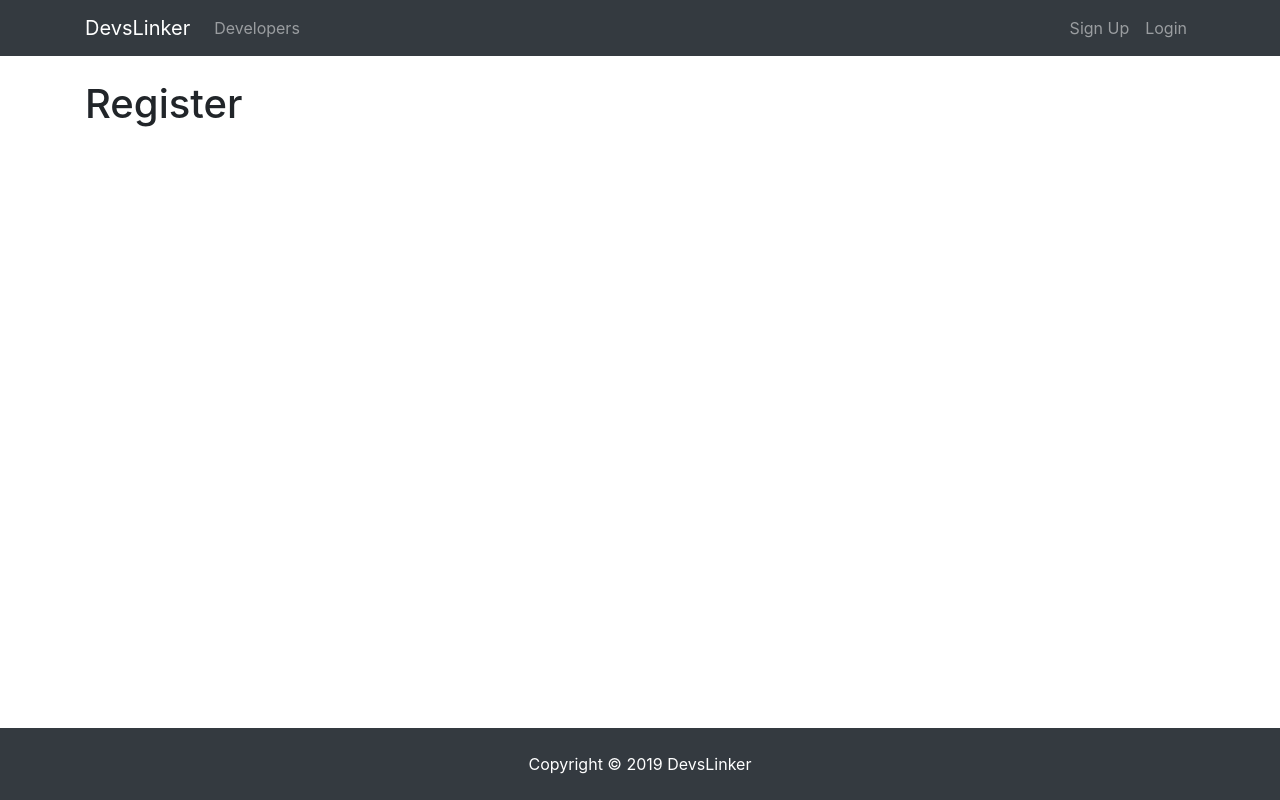
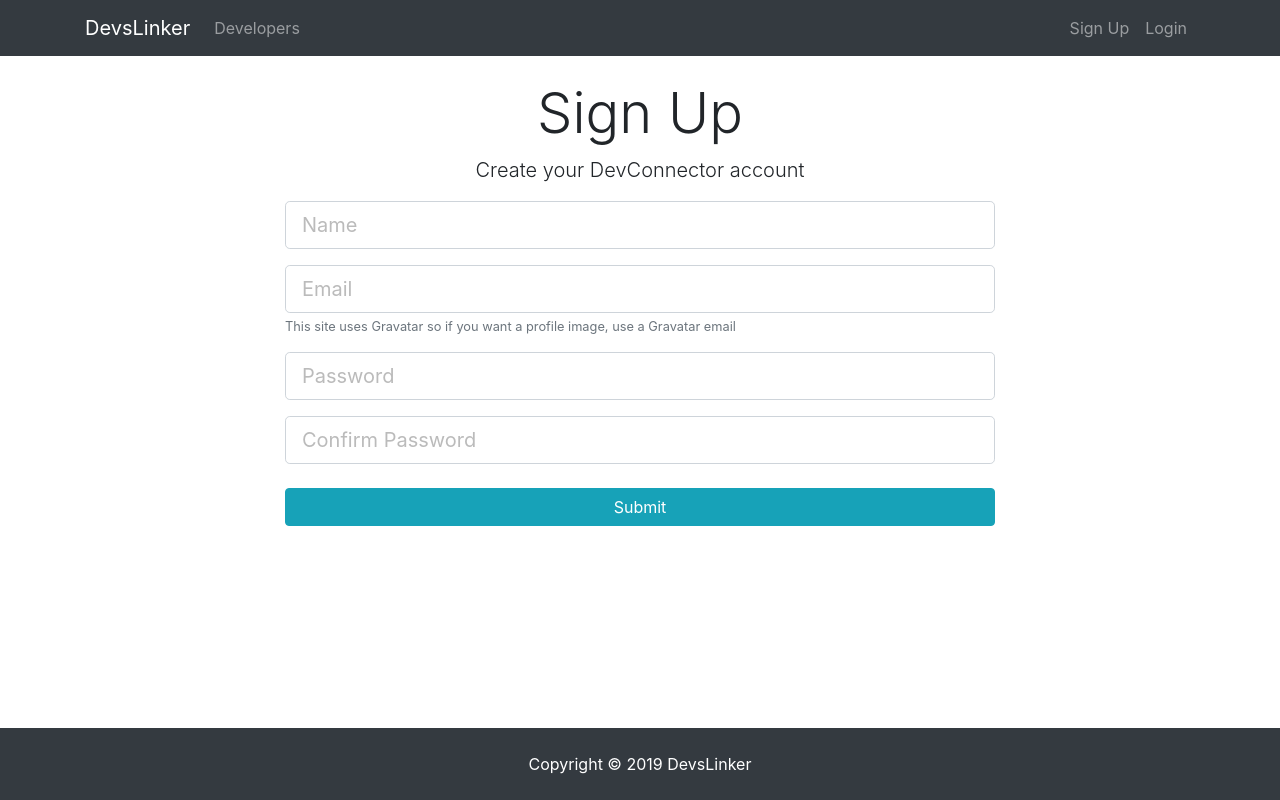
Before and after one commit to Albertoatx/devslinker-mern, a React (Create React App) app in the folder client/: page /register in a window 1280 px wide. Built offline with nearby package versions, Linux system fonts and the light colour scheme.

Commit message:
Create the Register form with state

```diff
--- a/client/src/components/auth/Register.js
+++ b/client/src/components/auth/Register.js
@@ -1,10 +1,107 @@
 import React, { Component } from 'react';
 
 class Register extends Component {
+
+  /* we don't need a constructor to bind 'this' cause we use arrow functions
+  constructor() {
+    super();
+    this.state = {
+      name: '',
+      email: '',
+      password: '',
+      password2: '',
+      errors: {}
+    };
+  } */
+
+  state = {
+    name: '',
+    email: '',
+    password: '',
+    password2: '',
+    errors: {}
+  };
+
+  // Put whatever is typed in our input fields in our component 'state'
+  onChange = e => {
+    this.setState({ [e.target.name]: e.target.value });
+  }
+
+  // When we click on Submit button
+  onSubmit = e => {
+    e.preventDefault();
+
+    const newUser = {
+      name: this.state.name,
+      email: this.state.email,
+      password: this.state.password,
+      password2: this.state.password2
+    };
+
+    console.log(newUser);
+  }
+
+  // render
   render() {
+
     return (
-      <div>
-        <h1>Register</h1>
+      <div className="register">
+        <div className="container">
+          <div className="row">
+            <div className="col-md-8 m-auto">
+              <h1 className="display-4 text-center">Sign Up</h1>
+              <p className="lead text-center">
+                Create your DevConnector account
+             </p>
+
+              <form onSubmit={this.onSubmit}>
+
+                <div className="form-group">
+                  <input
+                    className="form-control form-control-lg"
+                    placeholder="Name"
+                    name="name"
+                    type="text"
+                    value={this.state.name}
+                    onChange={this.onChange}
+                  />
+                </div>
+                <div className="form-group">
+                  <input
+                    className="form-control form-control-lg"
+                    placeholder="Email"
+                    name="email"
+                    type="email"
+                    value={this.state.email}
+                    onChange={this.onChange}
+                  />
+                  <small className="form-text text-muted">This site uses Gravatar so if you want a profile image, use a Gravatar email</small>
+                </div>
+                <div className="form-group">
+                  <input
+                    className="form-control form-control-lg"
+                    placeholder="Password"
+                    name="password"
+                    type="password"
+                    value={this.state.password}
+                    onChange={this.onChange}
+                  />
+                </div>
+                <div className="form-group">
+                  <input
+                    className="form-control form-control-lg"
+                    placeholder="Confirm Password"
+                    name="password2"
+                    type="password"
+                    value={this.state.password2}
+                    onChange={this.onChange}
+                  />
+                </div>
+                <input type="submit" className="btn btn-info btn-block mt-4" />
+              </form>
+            </div>
+          </div>
+        </div>
       </div>
     )
   }
```
